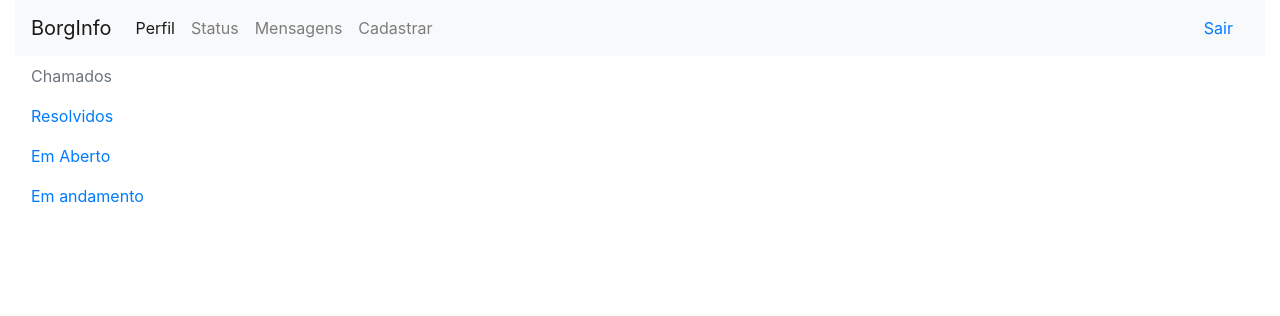
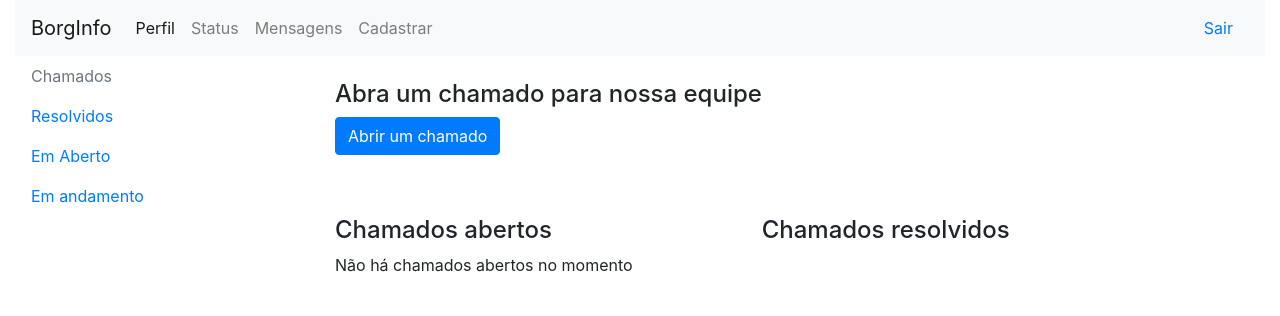
Before and after one commit to MatheusJords/BorgInfo-Sistema, a PHP site: page / in a window 1280 px wide. Shown: the top 316 px of the page. Run offline with PHP 8.4, Linux system fonts and the light colour scheme; the visitor is signed in with stand-in values (Sample User, id 1); tables that the repository leaves empty or names only in its code hold one stand-in row (values such as "Sample post").

Commit message:
Adicionando verificacao de chamados

```diff
--- /dev/null
+++ b/BorgInfo/classes/carregaChamadosAbertos.php
@@ -0,0 +1,14 @@
+<?php
+require "conexao.php";
+
+$connect = mysqli_connect("localhost", "root", "", "test");
+
+$SQL = "SELECT *
+FROM chamados where datafechamento = '00/00/0000'";
+
+$result_id = mysqli_query($connect,$SQL) or die("Erro no banco de dados!");
+$total = mysqli_num_rows($result_id);
+
+if(!$total)
+    echo 'Não há chamados abertos no momento';
+?>
--- /dev/null
+++ b/BorgInfo/classes/carregaChamadosResolvidos.php
@@ -0,0 +1,14 @@
+<?php
+require "conexao.php";
+
+$connect = mysqli_connect("localhost", "root", "", "test");
+
+$SQL = "SELECT *
+FROM chamados where datafechamento is not null";
+
+$result_id = mysqli_query($connect,$SQL) or die("Erro no banco de dados!");
+$total = mysqli_num_rows($result_id);
+
+if(!$total)
+    echo 'Não há chamados resolvidos no momento';
+?>
--- /dev/null
+++ b/BorgInfo/footer.php
@@ -0,0 +1,7 @@
+    <!-- Optional JavaScript -->
+    <!-- jQuery first, then Popper.js, then Bootstrap JS -->
+    <script src="https://code.jquery.com/jquery-3.4.1.slim.min.js" integrity="sha384-J6qa4849blE2+poT4WnyKhv5vZF5SrPo0iEjwBvKU7imGFAV0wwj1yYfoRSJoZ+n" crossorigin="anonymous"></script>
+    <script src="https://cdn.jsdelivr.net/npm/popper.js@1.16.0/dist/umd/popper.min.js" integrity="sha384-Q6E9RHvbIyZFJoft+2mJbHaEWldlvI9IOYy5n3zV9zzTtmI3UksdQRVvoxMfooAo" crossorigin="anonymous"></script>
+    <script src="https://stackpath.bootstrapcdn.com/bootstrap/4.4.1/js/bootstrap.min.js" integrity="sha384-wfSDF2E50Y2D1uUdj0O3uMBJnjuUD4Ih7YwaYd1iqfktj0Uod8GCExl3Og8ifwB6" crossorigin="anonymous"></script>
+  </body>
+</html>
--- /dev/null
+++ b/BorgInfo/header.php
@@ -0,0 +1,69 @@
+<?php require "classes/conexao.php";
+  session_start();
+  if(!$_SESSION["nome_usuario"]){
+    header("Location:login.php");
+  }
+?>
+
+
+<!doctype html>
+<html lang="pt-br">
+  <head>
+    <!-- Required meta tags -->
+    <meta charset="utf-8">
+    <meta name="viewport" content="width=device-width, initial-scale=1, shrink-to-fit=no">
+
+    <!-- Bootstrap CSS -->
+    <link rel="stylesheet" href="https://stackpath.bootstrapcdn.com/bootstrap/4.4.1/css/bootstrap.min.css" integrity="sha384-Vkoo8x4CGsO3+Hhxv8T/Q5PaXtkKtu6ug5TOeNV6gBiFeWPGFN9MuhOf23Q9Ifjh" crossorigin="anonymous">
+    <link rel="stylesheet" href="css/estilo.css"/>
+    <title>Sistema de Chamados - BorgInfo</title>
+  </head>
+  <body>
+  <div class="container-fluid">
+      <div class="row">
+        <div class="col-md-12">
+          <nav class="navbar navbar-expand-lg navbar-light bg-light">
+              <a class="navbar-brand" href="index.php">BorgInfo</a>
+              <button class="navbar-toggler" type="button" data-toggle="collapse" data-target="#navbarSupportedContent" aria-controls="navbarSupportedContent" aria-expanded="false" aria-label="Toggle navigation">
+                <span class="navbar-toggler-icon"></span>
+              </button>
+
+              <div class="collapse navbar-collapse" id="navbarSupportedContent">
+                <ul class="navbar-nav mr-auto">
+                  <li class="nav-item active">
+                    <a class="nav-link" href="#">Perfil</a>
+                  </li>
+                  <li class="nav-item">
+                    <a class="nav-link" href="#">Status</a>
+                  </li>
+                  <li class="nav-item ">
+                    <a class="nav-link" href="#">Mensagens</a>
+                  </li>
+                  <li class="nav-item">
+                    <a class="nav-link" href="cadastro.php">Cadastrar</a>
+                  </li>
+                </ul>
+                <form class="form-inline my-2 my-lg-0">
+                  <a class="nav-link" href="classes/logout.php">Sair</a>
+                </form>
+              </div>
+          </nav>
+        </div>
+        <div class="col-md-3">
+          <nav>
+            <ul class="nav flex-column">
+              <li class="nav-item">
+                <a class="nav-link disabled" href="#">Chamados</a>
+              </li>
+              <li class="nav-item">
+                <a class="nav-link" href="#">Resolvidos</a>
+              </li>
+              <li class="nav-item">
+                <a class="nav-link" href="#">Em Aberto</a>
+              </li>
+              <li class="nav-item">
+                <a class="nav-link" href="#">Em andamento</a>
+              </li>
+            </ul>
+          </nav>
+        </div>
--- a/BorgInfo/index.php
+++ b/BorgInfo/index.php
@@ -1,80 +1,20 @@
-<?php require "classes/conexao.php";
-  session_start();
-  if(!$_SESSION["nome_usuario"]){
-    header("Location:login.php");
-  }
-?>
-
-
-<!doctype html>
-<html lang="pt-br">
-  <head>
-    <!-- Required meta tags -->
-    <meta charset="utf-8">
-    <meta name="viewport" content="width=device-width, initial-scale=1, shrink-to-fit=no">
-
-    <!-- Bootstrap CSS -->
-    <link rel="stylesheet" href="https://stackpath.bootstrapcdn.com/bootstrap/4.4.1/css/bootstrap.min.css" integrity="sha384-Vkoo8x4CGsO3+Hhxv8T/Q5PaXtkKtu6ug5TOeNV6gBiFeWPGFN9MuhOf23Q9Ifjh" crossorigin="anonymous">
-    <link rel="stylesheet" href="css/estilo.css"/>
-    <title>Olá Usuario</title>
-  </head>
-  <body>
-  <div class="container-fluid">
-      <div class="row">
-        <div class="col-md-12">
-          <nav class="navbar navbar-expand-lg navbar-light bg-light">
-              <a class="navbar-brand" href="index.php">BorgInfo</a>
-              <button class="navbar-toggler" type="button" data-toggle="collapse" data-target="#navbarSupportedContent" aria-controls="navbarSupportedContent" aria-expanded="false" aria-label="Toggle navigation">
-                <span class="navbar-toggler-icon"></span>
-              </button>
-
-              <div class="collapse navbar-collapse" id="navbarSupportedContent">
-                <ul class="navbar-nav mr-auto">
-                  <li class="nav-item active">
-                    <a class="nav-link" href="#">Perfil</a>
-                  </li>
-                  <li class="nav-item">
-                    <a class="nav-link" href="#">Status</a>
-                  </li>
-                  <li class="nav-item ">
-                    <a class="nav-link" href="#">Mensagens</a>
-                  </li>
-                  <li class="nav-item">
-                    <a class="nav-link" href="cadastro.php">Cadastrar</a>
-                  </li>
-                </ul>
-                <form class="form-inline my-2 my-lg-0">
-                  <a class="nav-link" href="classes/logout.php">Sair</a>
-                </form>
-              </div>
-          </nav>
-        </div>
-        <div class="col-md-3">
-          <nav>
-            <ul class="nav flex-column">
-              <li class="nav-item">
-                <a class="nav-link disabled" href="#">Chamados</a>
-              </li>
-              <li class="nav-item">
-                <a class="nav-link" href="#">Resolvidos</a>
-              </li>
-              <li class="nav-item">
-                <a class="nav-link" href="#">Em Aberto</a>
-              </li>
-              <li class="nav-item">
-                <a class="nav-link" href="#">Em andamento</a>
-              </li>
-            </ul>
-          </nav>
-        </div>
-      </div>
+<?php require('header.php');?>
+    <div class="col-md-7">
+      <br>
+      <h4>Abra um chamado para nossa equipe</h4>
+      <button type="button" class="btn btn-primary btn-md">Abrir um chamado</button>
+    </div>
+  </div>
+  <div class="row">
+    <div class="col-md-4 offset-md-3">
+      <h4>Chamados abertos</h4>
+      <?php require('classes/carregaChamadosAbertos.php');?>
     </div>
 
-
-    <!-- Optional JavaScript -->
-    <!-- jQuery first, then Popper.js, then Bootstrap JS -->
-    <script src="https://code.jquery.com/jquery-3.4.1.slim.min.js" integrity="sha384-J6qa4849blE2+poT4WnyKhv5vZF5SrPo0iEjwBvKU7imGFAV0wwj1yYfoRSJoZ+n" crossorigin="anonymous"></script>
-    <script src="https://cdn.jsdelivr.net/npm/popper.js@1.16.0/dist/umd/popper.min.js" integrity="sha384-Q6E9RHvbIyZFJoft+2mJbHaEWldlvI9IOYy5n3zV9zzTtmI3UksdQRVvoxMfooAo" crossorigin="anonymous"></script>
-    <script src="https://stackpath.bootstrapcdn.com/bootstrap/4.4.1/js/bootstrap.min.js" integrity="sha384-wfSDF2E50Y2D1uUdj0O3uMBJnjuUD4Ih7YwaYd1iqfktj0Uod8GCExl3Og8ifwB6" crossorigin="anonymous"></script>
-  </body>
-</html>
+    <div class="col-md-4">
+      <h4>Chamados resolvidos</h4>
+      <?php require('classes/carregaChamadosResolvidos.php');?>
+    </div>
+  </div>
+</div>
+<?php require('footer.php');?>
```
